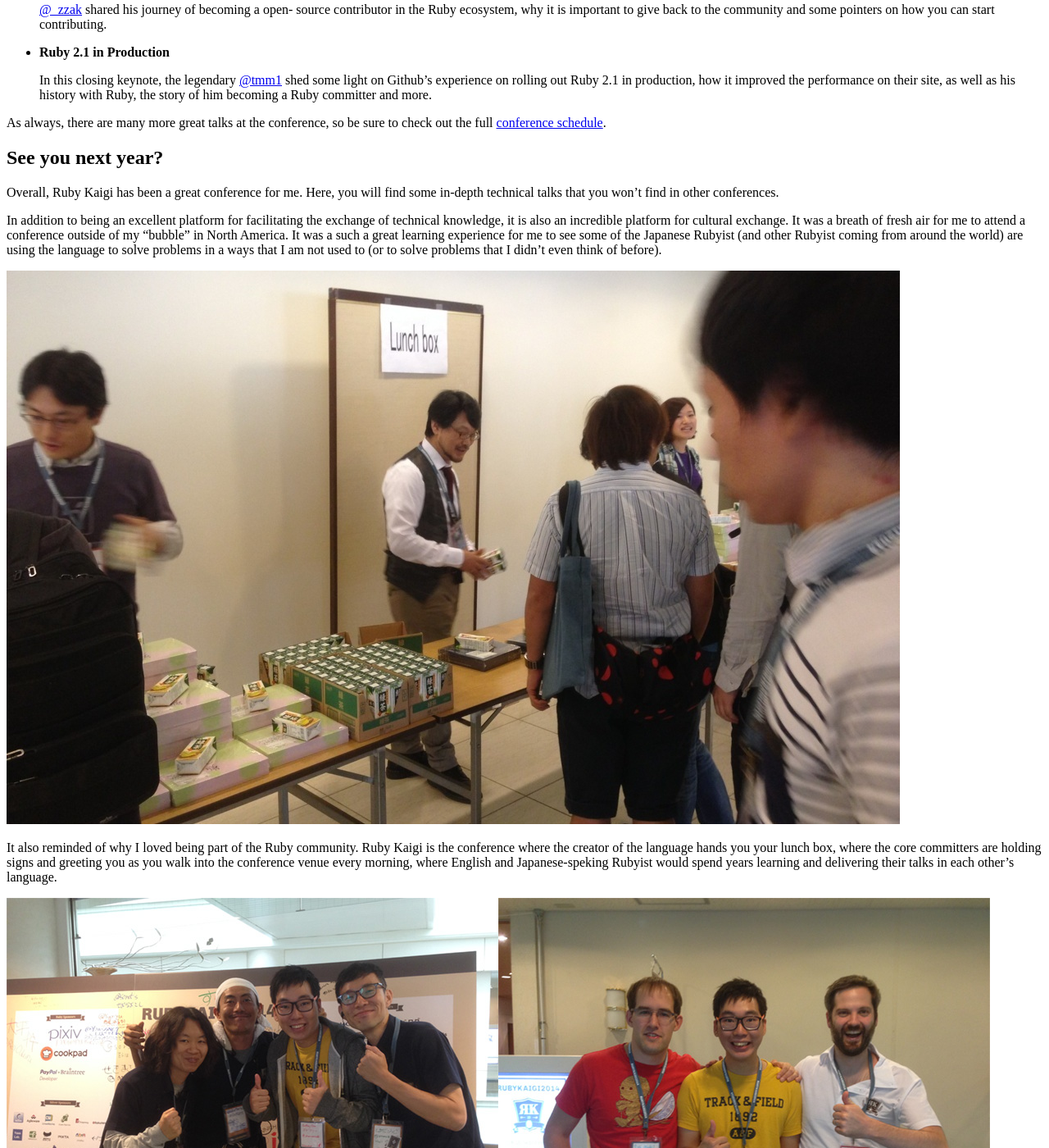
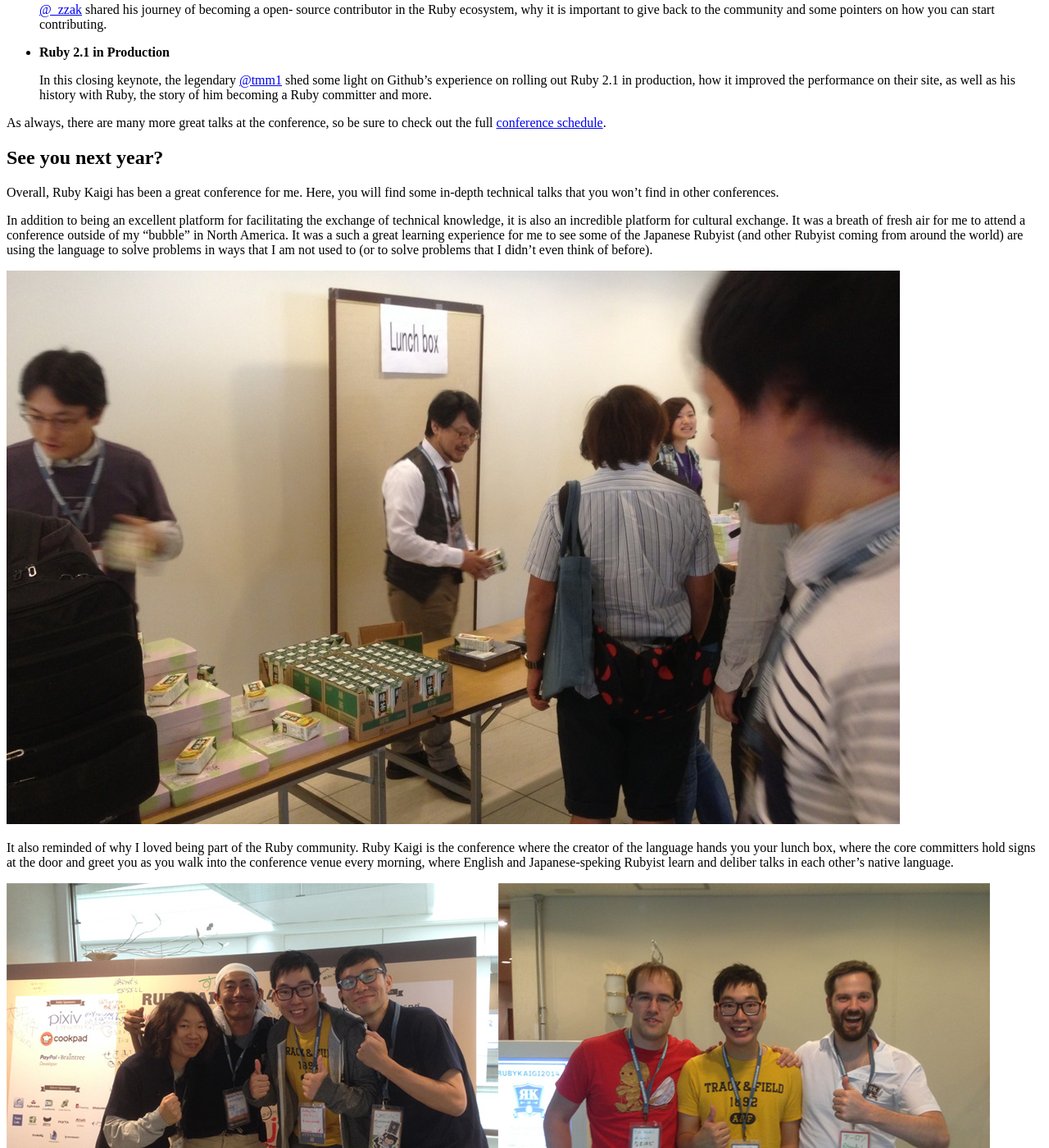
Before and after one commit to BrewhouseTeam/brewhouseteam.github.io, a Jekyll site: the page built from _posts/2014-09-26-ruby-kaigi-2014-day-3.md, in a window 1280 px wide and 1400 px high, scrolled down 2023 px. Shown: the whole window at 82% size. Built offline with Jekyll 4.4.1, drawn with Linux system fonts in a browser that asks for light colours; comment, search, counter and statistics services are not loaded; a style sheet for code colours, icons or effects is not loaded; some of the changed text lies outside the part shown.

Commit message:
Fix wrong link, typos

```diff
--- a/_posts/2014-09-26-ruby-kaigi-2014-day-3.md
+++ b/_posts/2014-09-26-ruby-kaigi-2014-day-3.md
@@ -79,20 +79,20 @@
 was a breath of fresh air for me to attend a conference outside of my "bubble"
 in North America. It was a such a great learning experience for me to see some
 of the Japanese Rubyist (and other Rubyist coming from around the world) are
-using the language to solve problems in a ways that I am not used to (or to
-solve problems that I didn't even think of before).
+using the language to solve problems in ways that I am not used to (or to solve
+problems that I didn't even think of before).
 
 <p>
-  <a href="/images/posts/ruby-kaigi-2014/the-end.jpg">
+  <a href="/images/posts/ruby-kaigi-2014/matz-lunch-box.jpg">
     <img class="img-responsive" alt="Matz handing out lunch boxes" src="/images/posts/ruby-kaigi-2014/matz-lunch-box.jpg">
   </a>
 </p>
 
 It also reminded of why I loved being part of the Ruby community. Ruby Kaigi is
 the conference where the creator of the language hands you your lunch box, where
-the core committers are holding signs and greeting you as you walk into the
-conference venue every morning, where English and Japanese-speking Rubyist would
-spend years learning and delivering their talks in each other's language.
+the core committers hold signs at the door and greet you as you walk into the
+conference venue every morning, where English and Japanese-speking Rubyist learn
+and deliber talks in each other's native language.
 
 <p>
   <a href="/images/posts/ruby-kaigi-2014/ruby-friends.jpg">
```
Also changed, not shown: other parts of _posts/2014-09-26-ruby-kaigi-2014-day-3.md (+3 -2 lines).
